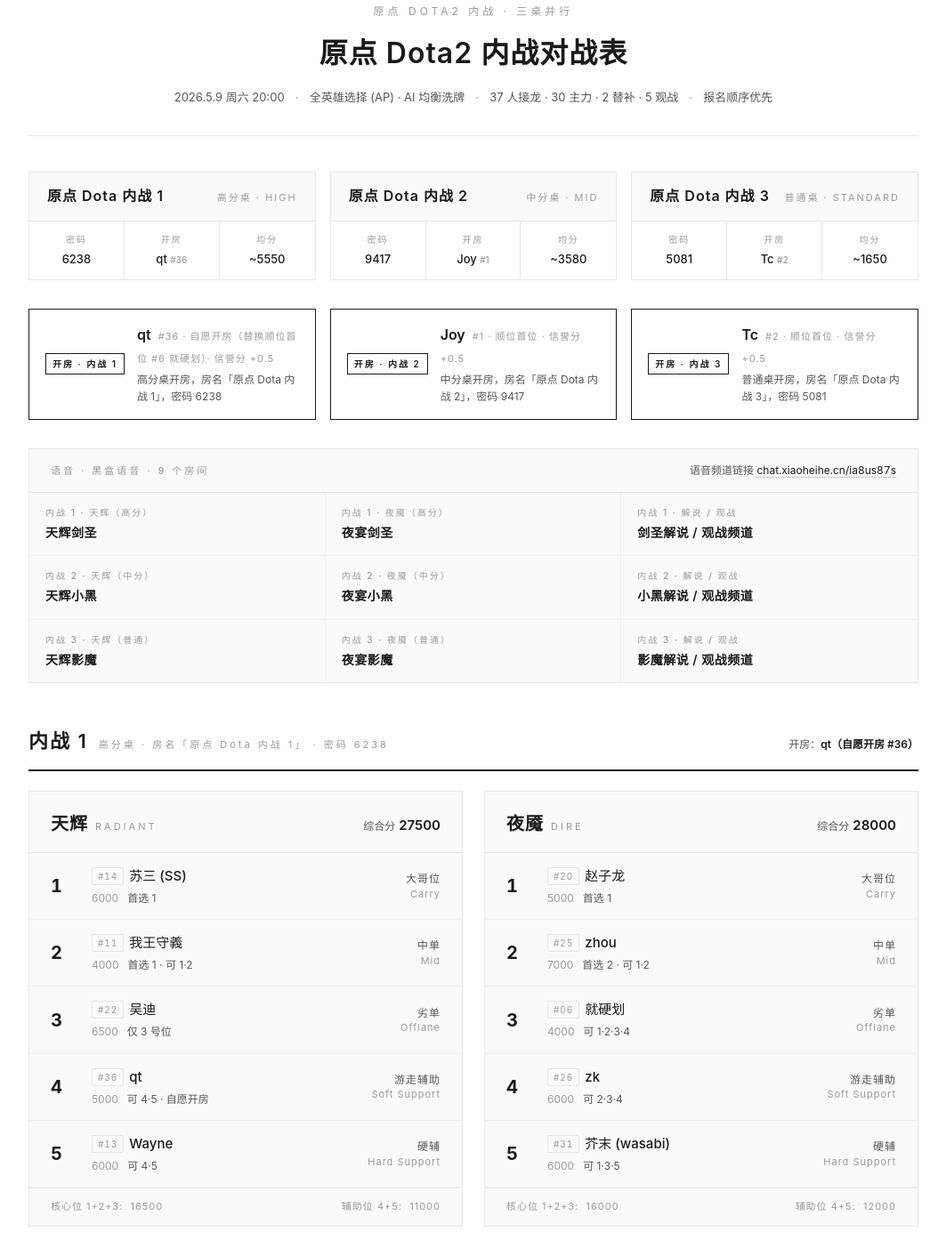
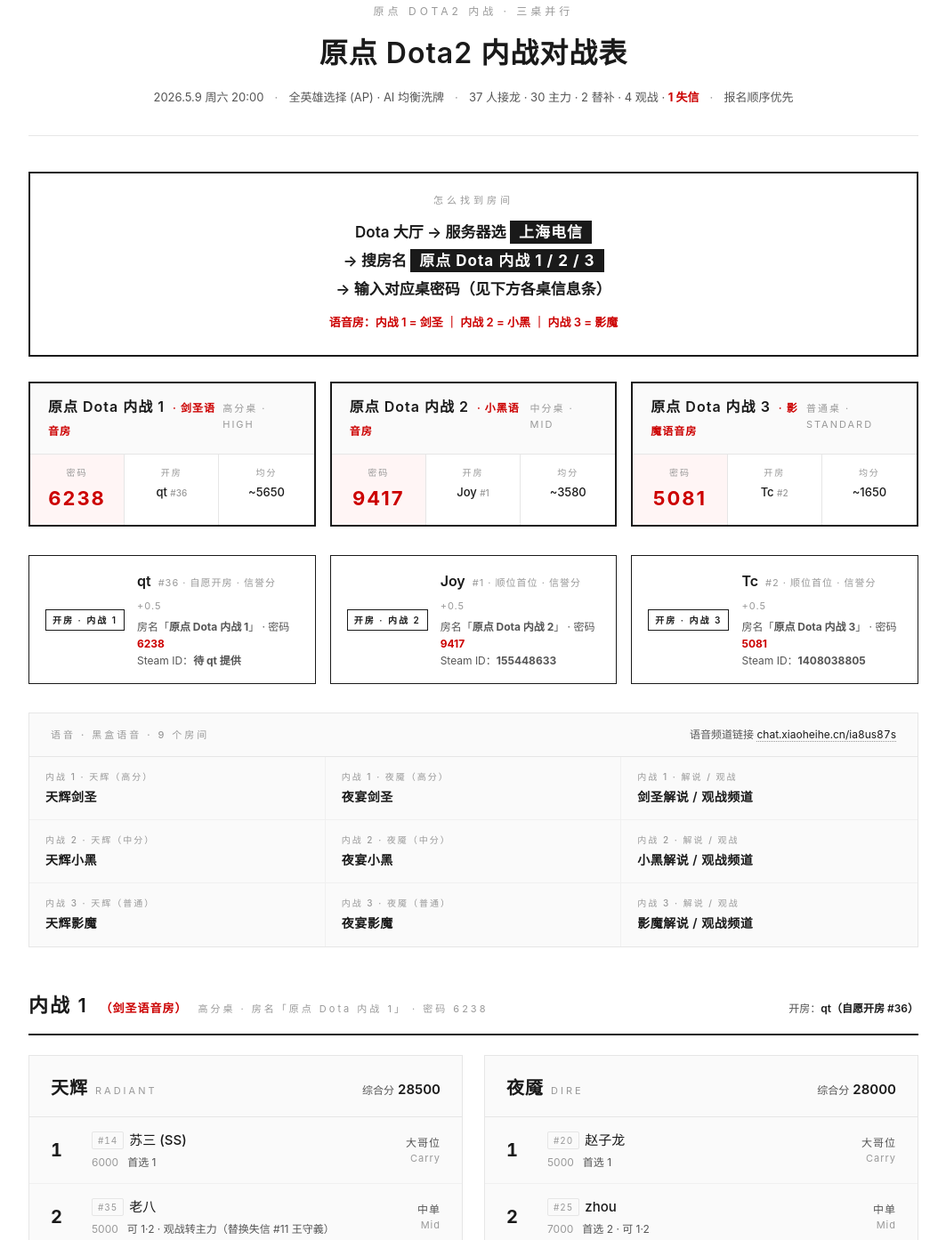
Before and after one commit to mrliuzhiyu/OriginDota, a plain HTML site: page 20260509-内战对战表.html in a window 1280 px wide. Shown: the part 53-1447 px from the top of the page at 89% size, without its empty margins (108-1171 px from the left). Drawn offline with Linux system fonts and the light colour scheme.

Commit message:
update: 王守义失信扣分独立栏目，老八顶替；加找房间指引、Steam ID、语音房标签、密码加大加红

```diff
--- a/20260509-内战对战表.html
+++ b/20260509-内战对战表.html
@@ -745,22 +745,33 @@
     <div class="meta">
       <span>2026.5.9 周六 20:00</span>
       <span>全英雄选择 (AP) · AI 均衡洗牌</span>
-      <span>37 人接龙 · 30 主力 · 2 替补 · 5 观战</span>
+      <span>37 人接龙 · 30 主力 · 2 替补 · 4 观战 · <b style="color:#c00;">1 失信</b></span>
       <span>报名顺序优先</span>
     </div>
   </header>
+
+  <!-- 找房间指引（顶部醒目）-->
+  <section style="border:2px solid var(--ink); background:#fff; padding:22px 26px; margin-bottom:28px; text-align:center;">
+    <div style="font-size:11px; letter-spacing:4px; color:var(--ink-mute); margin-bottom:10px;">怎么找到房间</div>
+    <div style="font-size:17px; font-weight:600; color:var(--ink); line-height:1.9;">
+      Dota 大厅 → 服务器选 <span style="background:var(--ink); color:#fff; padding:3px 10px; font-weight:700; letter-spacing:1px;">上海电信</span><br>
+      → 搜房名 <span style="background:var(--ink); color:#fff; padding:3px 10px; font-weight:700; letter-spacing:1px;">原点 Dota 内战 1 / 2 / 3</span><br>
+      → 输入对应桌密码（见下方各桌信息条）<br>
+      <span style="display:inline-block; margin-top:8px; font-size:13px; color:#c00; font-weight:600;">语音房：内战 1 = 剑圣 ｜ 内战 2 = 小黑 ｜ 内战 3 = 影魔</span>
+    </div>
+  </section>
 
   <!-- 三个房间信息条 -->
   <section class="rooms">
-    <div class="room-card">
+    <div class="room-card" style="border:2px solid var(--ink);">
       <div class="r-head">
-        <span class="r-name">原点 Dota 内战 1</span>
+        <span class="r-name">原点 Dota 内战 1 <span style="color:#c00; font-size:12px; margin-left:4px;">· 剑圣语音房</span></span>
         <span class="r-tier">高分桌 · HIGH</span>
       </div>
       <div class="r-grid">
-        <div class="r-cell">
+        <div class="r-cell" style="background:#fff5f5;">
           <div class="r-label">密码</div>
-          <div class="r-value">6238</div>
+          <div class="r-value" style="font-size:22px; font-weight:700; color:#c00; letter-spacing:2px;">6238</div>
         </div>
         <div class="r-cell">
           <div class="r-label">开房</div>
@@ -768,20 +779,20 @@
         </div>
         <div class="r-cell">
           <div class="r-label">均分</div>
-          <div class="r-value">~5550</div>
-        </div>
-      </div>
-    </div>
-
-    <div class="room-card">
+          <div class="r-value">~5650</div>
+        </div>
+      </div>
+    </div>
+
+    <div class="room-card" style="border:2px solid var(--ink);">
       <div class="r-head">
-        <span class="r-name">原点 Dota 内战 2</span>
+        <span class="r-name">原点 Dota 内战 2 <span style="color:#c00; font-size:12px; margin-left:4px;">· 小黑语音房</span></span>
         <span class="r-tier">中分桌 · MID</span>
       </div>
       <div class="r-grid">
-        <div class="r-cell">
+        <div class="r-cell" style="background:#fff5f5;">
           <div class="r-label">密码</div>
-          <div class="r-value">9417</div>
+          <div class="r-value" style="font-size:22px; font-weight:700; color:#c00; letter-spacing:2px;">9417</div>
         </div>
         <div class="r-cell">
           <div class="r-label">开房</div>
@@ -794,15 +805,15 @@
       </div>
     </div>
 
-    <div class="room-card">
+    <div class="room-card" style="border:2px solid var(--ink);">
       <div class="r-head">
-        <span class="r-name">原点 Dota 内战 3</span>
+        <span class="r-name">原点 Dota 内战 3 <span style="color:#c00; font-size:12px; margin-left:4px;">· 影魔语音房</span></span>
         <span class="r-tier">普通桌 · STANDARD</span>
       </div>
       <div class="r-grid">
-        <div class="r-cell">
+        <div class="r-cell" style="background:#fff5f5;">
           <div class="r-label">密码</div>
-          <div class="r-value">5081</div>
+          <div class="r-value" style="font-size:22px; font-weight:700; color:#c00; letter-spacing:2px;">5081</div>
         </div>
         <div class="r-cell">
           <div class="r-label">开房</div>
@@ -821,22 +832,22 @@
     <div class="cap">
       <span class="cap-badge">开房 · 内战 1</span>
       <div class="cap-info">
-        <div class="cap-name">qt<span style="font-size:11px; color: var(--ink-mute); letter-spacing:1px; margin-left:8px; font-weight:400;">#36 · 自愿开房（替换顺位首位 #6 就硬划）· 信誉分 +0.5</span></div>
-        <div class="cap-duty">高分桌开房，房名「原点 Dota 内战 1」，密码 6238</div>
+        <div class="cap-name">qt<span style="font-size:11px; color: var(--ink-mute); letter-spacing:1px; margin-left:8px; font-weight:400;">#36 · 自愿开房 · 信誉分 +0.5</span></div>
+        <div class="cap-duty">房名「<b>原点 Dota 内战 1</b>」 · 密码 <b style="color:#c00;">6238</b><br>Steam ID：<b>待 qt 提供</b></div>
       </div>
     </div>
     <div class="cap">
       <span class="cap-badge">开房 · 内战 2</span>
       <div class="cap-info">
         <div class="cap-name">Joy<span style="font-size:11px; color: var(--ink-mute); letter-spacing:1px; margin-left:8px; font-weight:400;">#1 · 顺位首位 · 信誉分 +0.5</span></div>
-        <div class="cap-duty">中分桌开房，房名「原点 Dota 内战 2」，密码 9417</div>
+        <div class="cap-duty">房名「<b>原点 Dota 内战 2</b>」 · 密码 <b style="color:#c00;">9417</b><br>Steam ID：<b>155448633</b></div>
       </div>
     </div>
     <div class="cap">
       <span class="cap-badge">开房 · 内战 3</span>
       <div class="cap-info">
         <div class="cap-name">Tc<span style="font-size:11px; color: var(--ink-mute); letter-spacing:1px; margin-left:8px; font-weight:400;">#2 · 顺位首位 · 信誉分 +0.5</span></div>
-        <div class="cap-duty">普通桌开房，房名「原点 Dota 内战 3」，密码 5081</div>
+        <div class="cap-duty">房名「<b>原点 Dota 内战 3</b>」 · 密码 <b style="color:#c00;">5081</b><br>Steam ID：<b>1408038805</b></div>
       </div>
     </div>
   </section>
@@ -890,7 +901,7 @@
   <!-- ============ 内战 1 · 高分桌 ============ -->
   <div class="battle-block">
     <div class="battle-head">
-      <h2>内战 1<span class="room-tag">高分桌 · 房名「原点 Dota 内战 1」 · 密码 6238</span></h2>
+      <h2>内战 1 <span style="font-size:13px; color:#c00; font-weight:600; letter-spacing:1px; margin-left:6px;">（剑圣语音房）</span><span class="room-tag">高分桌 · 房名「原点 Dota 内战 1」 · 密码 6238</span></h2>
       <div class="b-cap">开房：<b>qt（自愿开房 #36）</b></div>
     </div>
 
@@ -900,7 +911,7 @@
       <div class="team">
         <div class="team-head">
           <div class="team-name">天辉<span class="en">RADIANT</span></div>
-          <div class="team-score">综合分<b>27500</b></div>
+          <div class="team-score">综合分<b>28500</b></div>
         </div>
 
         <div class="slot">
@@ -918,10 +929,10 @@
         <div class="slot">
           <div class="pos">2</div>
           <div class="info">
-            <div class="name"><span class="num">#11</span>我王守義</div>
-            <div class="sub">
-              <span>4000</span>
-              <span class="pref">首选 1 · 可 1·2</span>
+            <div class="name"><span class="num">#35</span>老八</div>
+            <div class="sub">
+              <span>5000</span>
+              <span class="pref">可 1·2 · 观战转主力（替换失信 #11 王守義）</span>
             </div>
           </div>
           <div class="role"><b>中单</b>Mid</div>
@@ -964,7 +975,7 @@
         </div>
 
         <div class="team-foot">
-          <span>核心位 1+2+3:&nbsp; 16500</span>
+          <span>核心位 1+2+3:&nbsp; 17500</span>
           <span>辅助位 4+5:&nbsp; 11000</span>
         </div>
       </div>
@@ -1048,7 +1059,7 @@
   <!-- ============ 内战 2 · 中分桌 ============ -->
   <div class="battle-block">
     <div class="battle-head">
-      <h2>内战 2<span class="room-tag">中分桌 · 房名「原点 Dota 内战 2」 · 密码 9417</span></h2>
+      <h2>内战 2 <span style="font-size:13px; color:#c00; font-weight:600; letter-spacing:1px; margin-left:6px;">（小黑语音房）</span><span class="room-tag">中分桌 · 房名「原点 Dota 内战 2」 · 密码 9417</span></h2>
       <div class="b-cap">开房：<b>Joy（顺位首位 #1）</b></div>
     </div>
 
@@ -1206,7 +1217,7 @@
   <!-- ============ 内战 3 · 普通桌 ============ -->
   <div class="battle-block">
     <div class="battle-head">
-      <h2>内战 3<span class="room-tag">普通桌 · 房名「原点 Dota 内战 3」 · 密码 5081</span></h2>
+      <h2>内战 3 <span style="font-size:13px; color:#c00; font-weight:600; letter-spacing:1px; margin-left:6px;">（影魔语音房）</span><span class="room-tag">普通桌 · 房名「原点 Dota 内战 3」 · 密码 5081</span></h2>
       <div class="b-cap">开房：<b>Tc（顺位首位 #2）</b></div>
     </div>
 
@@ -1361,9 +1372,21 @@
     </div>
   </div>
 
+  <!-- ============ 失信扣分（独立栏目，标红）============ -->
+  <section class="subs" style="border:2px solid #c00; background:#fff5f5;">
+    <h3 style="color:#c00;">⚠ 失信扣分 <span class="h-meta" style="color:#c00;">锁定后未到 · 1 人</span></h3>
+    <div class="subs-grid">
+      <div class="sub-card" style="border-left-color:#c00;">
+        <div class="sc-name" style="color:#c00;"><span class="num" style="border-color:#c00; color:#c00;">#11</span>我王守義</div>
+        <div class="sc-info">4000 · 原内战 1 天辉 2 号位</div>
+        <div class="sc-when" style="color:#c00; font-weight:600;">扣 5 信誉分（第 1 次未到）· 由 #35 老八（5000）转主力顶替</div>
+      </div>
+    </div>
+  </section>
+
   <!-- ============ 替补区（独立） ============ -->
   <section class="subs">
-    <h3>替补 <span class="h-meta">3 人 · 缺人时按顺位补</span></h3>
+    <h3>替补 <span class="h-meta">2 人 · 缺人时按顺位补</span></h3>
     <div class="subs-grid">
       <div class="sub-card">
         <div class="sc-name"><span class="num">#12</span>不巧者 (Misaka)</div>
@@ -1398,11 +1421,6 @@
         <div class="sc-when">自选观战 · 在剑圣解说房 · 内战 1 缺 4·5 且本人愿上时再上</div>
       </div>
       <div class="sub-card obs">
-        <div class="sc-name"><span class="num">#35</span>老八</div>
-        <div class="sc-info">5000 · 可 1·2</div>
-        <div class="sc-when">自选观战 · 在剑圣解说房 · 内战 1 缺 1·2 且本人愿上时可顶</div>
-      </div>
-      <div class="sub-card obs">
         <div class="sc-name"><span class="num">#28</span>老崔 (OB)</div>
         <div class="sc-info">3500 · 可 1·3·4</div>
         <div class="sc-when">自选观战 · 在影魔解说房 · 内战 3 缺 1·3·4 且本人愿上时可顶</div>
@@ -1415,7 +1433,7 @@
     <h3>三桌分桌思路</h3>
     <ul>
       <li>37 人接龙（CY 报名两次 #4 #5 算 1 人，ben 报名两次 #15 #39 算 1 人，实际 37 人）。其中 4 人纯观战、1 人自报替补、1 人观战可替补、1 人 21:00 后才能玩 → 主力候选 30 人，正好 3 桌满员。</li>
-      <li><b>内战 1（高分桌）</b>均分 ~5550，覆盖 4000–7000 段位。两边综合分 27500 vs 28000，差 500。开房：就硬划（#6 顺位首位）。</li>
+      <li><b>内战 1（高分桌 · 剑圣语音房）</b>均分 ~5650，覆盖 4000–7000 段位。两边综合分 28500 vs 28000，差 500。开房：qt（#36 自愿开房）。<b style="color:#c00;">注：</b>原 2 号位 #11 王守義锁定后失信未到，由观战 #35 老八（5000）转主力顶替。</li>
       <li><b>内战 2（中分桌）</b>均分 ~3580，覆盖 3000–6000 段位。两边综合分 17800 vs 18000，差 200。开房：Joy（#1 顺位首位）。</li>
       <li><b>内战 3（普通桌）</b>均分 ~1650，覆盖 0–3000 段位（姜生无段位按 0 估）。两边综合分 8000 vs 8500，差 500。开房：Tc（#2 顺位首位）。<b>注：</b>原顺位 #28 老崔（3500）因报观战改放观战区，由替补 #16 爱丽丝（2500）转主力补 1 号位，#34 LittleKim 从原 1 号位调到 3 号位。</li>
       <li><b>报名顺序优先：</b>主力 30 人由报名顺序前 30 个非观战 / 非替补玩家组成。早报名里自报观战 / 替补的（#12、#16–19）尊重个人选择，不强行拉上场。第三桌大都是顺位靠后的玩家（#21+ 区间为主），符合"替补顺位排后"的思路。</li>
@@ -1462,7 +1480,7 @@
     <div class="roster-head">
       <div class="eyebrow">全员名单</div>
       <h2>全员花名册</h2>
-      <div class="sub">37 位接龙报名 · 按报名顺序排列 · 30 主力 · 2 替补 · 5 观战</div>
+      <div class="sub">37 位接龙报名 · 按报名顺序排列 · 30 主力 · 2 替补 · 4 观战 · <b style="color:#c00;">1 失信</b></div>
     </div>
 
     <div class="roster-grid">
@@ -1539,12 +1557,12 @@
         <div class="card-pos">首选 1 · 可 1·2</div>
       </div>
 
-      <div class="card" data-tier="r1">
-        <div class="card-num">报名 #11</div>
-        <div class="card-tag">内战 1 · 天辉 2 号</div>
-        <div class="card-name">我王守義</div>
-        <div class="card-info">4000</div>
-        <div class="card-pos">首选 1 · 可 1·2</div>
+      <div class="card" data-tier="sub" style="border-left-color:#c00; background:#fff5f5;">
+        <div class="card-num" style="border-color:#c00; color:#c00;">报名 #11</div>
+        <div class="card-tag" style="color:#c00; font-weight:700;">⚠ 失信扣分 · 锁定后未到</div>
+        <div class="card-name" style="color:#c00;">我王守義</div>
+        <div class="card-info">4000 · 原内战 1 天辉 2 号位</div>
+        <div class="card-pos" style="color:#c00; font-weight:600;">扣 5 信誉分（第 1 次未到）· 由 #35 老八顶替</div>
       </div>
 
       <div class="card" data-tier="sub">
@@ -1731,12 +1749,12 @@
         <div class="card-pos">首选 3 · 可 3·4·1</div>
       </div>
 
-      <div class="card" data-tier="obs">
+      <div class="card" data-tier="r1">
         <div class="card-num">报名 #35</div>
-        <div class="card-tag">观战 · 解说房</div>
+        <div class="card-tag">内战 1 · 天辉 2 号 · 观战转主力</div>
         <div class="card-name">老八</div>
         <div class="card-info">5000 · 东南亚</div>
-        <div class="card-pos">可 1·2 · 自选观战</div>
+        <div class="card-pos">可 1·2 · 观战转主力（顶替失信 #11 王守義）</div>
       </div>
 
       <div class="card" data-tier="r1">
```
